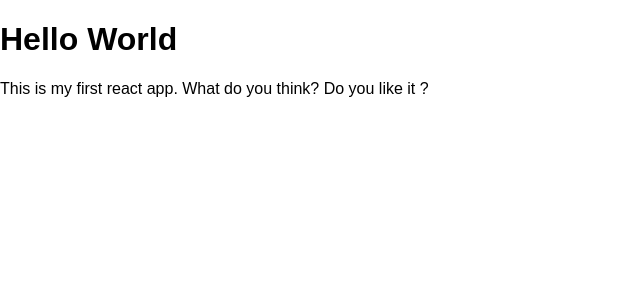
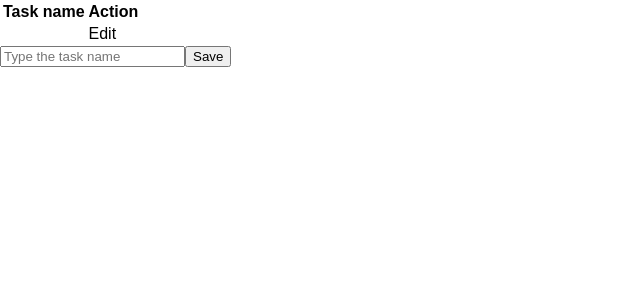
Before and after one commit to caiodesign/react-to-do, a React (Create React App) app: page / in a window 1280 px wide. Shown: the top 300 px of the page, without its empty margins (0-640 px from the left). Built offline with nearby package versions, Linux system fonts and the light colour scheme.

Commit message:
adicionado componentes form e table na aplicacao.

```diff
--- a/src/App.js
+++ b/src/App.js
@@ -1,11 +1,31 @@
 import React from 'react'
+import Table from './components/Table'
+import Form from './components/Form'
+
 
 class App extends React.Component {
+
+	// setting my state object.
+	state = {
+		task: []
+	}
+
+	// add a new task to table.
+	addTask = (e) => {
+		e.preventDefault()
+		const taskName = e.target.elements.taskName.value // get form input value.
+		const taskList = this.state.task;
+		taskList.push(taskName);
+		this.setState({
+			task: taskList
+		})
+	}
+
 	render() {
 		return (
 			<div>
-				<h1>Hello World</h1>
-				<p>This is my first react app. What do you think? Do you like it ?</p>
+				<Table tasks={this.state.task} />
+				<Form addTask={this.addTask} />
 			</div>
 		)
 	}
--- /dev/null
+++ b/src/components/Form.js
@@ -0,0 +1,10 @@
+import React from 'react'
+
+const Form = props => (
+    <form onSubmit={props.addTask}>
+        <input type='text' name='taskName' placeholder="Type the task name" />
+        <button>Save</button>
+    </form>
+)
+
+export default Form
--- /dev/null
+++ b/src/components/Table.js
@@ -0,0 +1,27 @@
+import React from 'react'
+
+
+const Table = props => (
+    <div>
+        <table>
+            <thead>
+                <tr>
+                    <th>
+                        Task name
+                    </th>
+                    <th>
+                        Action
+                    </th>
+                </tr>
+            </thead>
+            <tbody>
+                <tr>
+                    {props.tasks && <td>{props.tasks}</td>}
+                    {props.tasks && <td>Edit</td>}
+                </tr>
+            </tbody>
+        </table>
+    </div>
+)
+
+export default Table
```
Also changed, not shown: package.json (line endings or trailing spaces), 1 other file (tests, documents, lock files or other folders).
